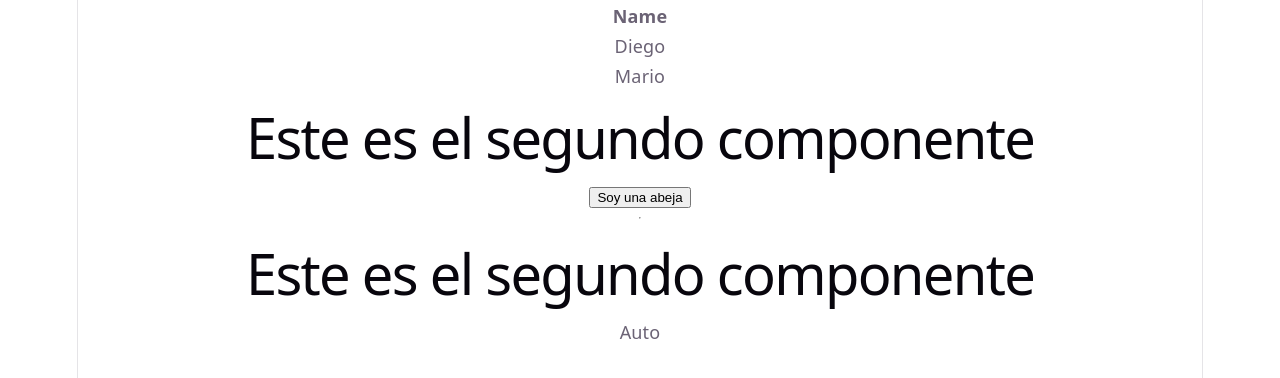
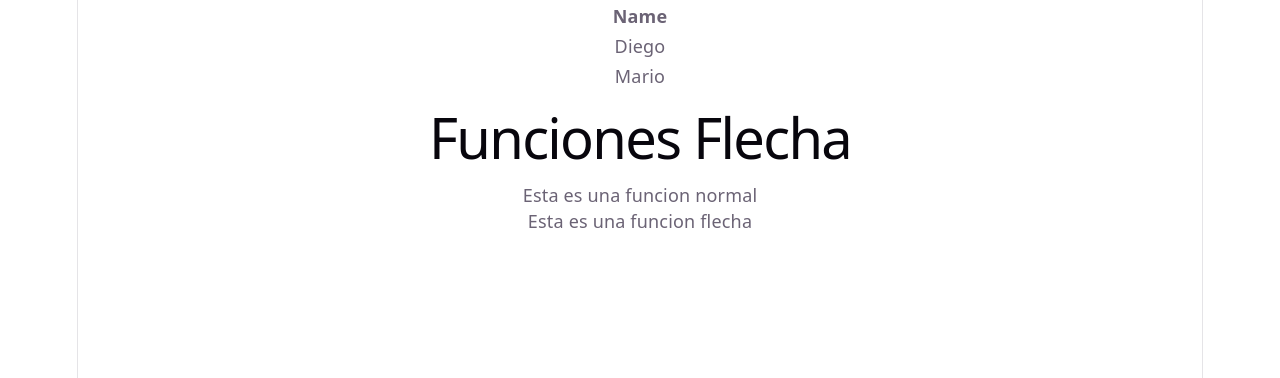
Before and after one commit to Dmelgarp/react, a React (Vite) app in the folder proyecto/: page / in a window 1280 px wide. Shown: the top 378 px of the page. Built offline with nearby package versions, Linux system fonts and the light colour scheme.

Commit message:
app 1.0.13

```diff
--- a/proyecto/src/components/tercerComponente.jsx
+++ b/proyecto/src/components/tercerComponente.jsx
@@ -1,16 +1,31 @@
-export default function Cars (){
-    class Car {
-        constructor(name){
-            this.brand = name
-        }
+class Car {
+    constructor(name) {
+        this.brand = name
     }
 
-    const myCar =  new Car("Auto")
+    present() {
+        return "Tengo un " + this.brand + " :b "
+    }
+}
+
+class Model extends Car {
+    constructor(name, mod, col) {
+        super(name)
+        this.model = mod
+        this.color = col
+    }
+    show() {
+        return this.present() + "modelo  " + this.model + " de color " + this.color
+    }
+}
+
+export default function Cars() {
+    const myCar = new Model("Toyota", "Corolla", "Negro")
 
     return (
         <>
-            <h1>Este es el segundo componente</h1>
-            <p>{myCar.brand}</p>
+            <h1>Este es el tercer componente</h1>
+            <p>{myCar.show()}</p>
         </>
     )
 }
--- a/proyecto/src/main.jsx
+++ b/proyecto/src/main.jsx
@@ -1,7 +1,6 @@
 import { createRoot } from 'react-dom/client'
 import './index.css'
-import MyApp from './components/segundoComponente';
-import Cars from './components/tercerComponente';
+import Normal from './reactES6/arrowFunctions';
 
 const myElement = (
     <>
@@ -22,11 +21,8 @@ const myElement = (
             </tbody>
         </table>
 
-        <MyApp />
+        <Normal/>
 
-        <hr />
-
-        <Cars />
     </>
 
 
--- /dev/null
+++ b/proyecto/src/reactES6/arrowFunctions.jsx
@@ -0,0 +1,20 @@
+// Funciones externas
+
+// Estructura principal
+export default function Normal () {
+const hello = function (){
+    return "Esta es una funcion normal"
+}
+const hola = () => {
+    return "Esta es una funcion flecha"
+}
+const short = () => "Una simplificada"
+// Resultado devuelto
+    return (
+        <>
+            <h1>Funciones Flecha</h1>
+            <p>{hello()}</p>
+            <p>{hola()}</p>
+        </>
+    )
+}
```
